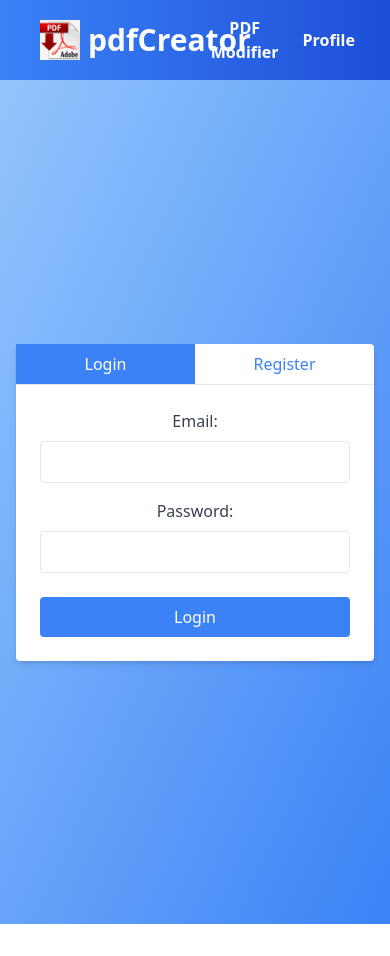
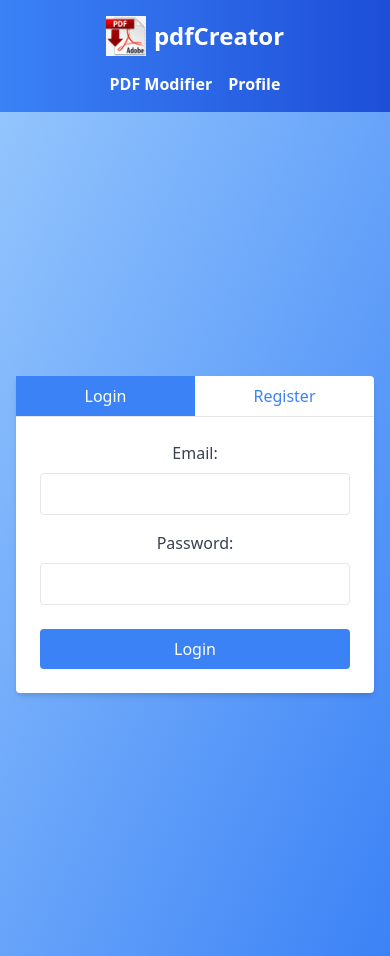
Before and after one commit to MazumdarAyush07/pdfCreator, a React (Vite) app in the folder frontend/: page / in a window 390 px wide. Before the commit the page ends 924 px from the top, so only its background shows below. Built offline with nearby package versions, Linux system fonts and the light colour scheme.

Commit message:
add responsiveness to navbar

```diff
--- a/frontend/src/components/Navbar.jsx
+++ b/frontend/src/components/Navbar.jsx
@@ -1,19 +1,21 @@
-import React from "react";
+import React, { useState, useEffect } from "react";
 import { Link } from "react-router-dom";
 import pdflogo from "../assets/pdf-logo.png";
 
 const Navbar = () => {
   return (
-    <nav className="bg-gradient-to-r from-blue-500 to-blue-700 py-4 px-10">
-      <div className="container mx-auto flex items-center justify-between">
-        <div className="flex items-center">
+    <nav className="bg-gradient-to-r from-blue-500 to-blue-700 py-4 px-4 lg:px-10">
+      <div className="container mx-auto flex flex-col lg:flex-row items-center justify-between">
+        <div className="flex items-center mb-4 lg:mb-0">
           <img src={pdflogo} alt="Logo" className="w-10 h-10 mr-2" />
-          <h1 className="text-white text-3xl font-bold">pdfCreator</h1>
+          <h1 className="text-white text-2xl lg:text-3xl font-bold">
+            pdfCreator
+          </h1>
         </div>
         <div className="flex items-center">
           <Link
             to="/tools"
-            className="text-white font-semibold mr-6 hover:text-blue-200"
+            className="text-white font-semibold mr-4 lg:mr-6 hover:text-blue-200"
           >
             PDF Modifier
           </Link>
```
